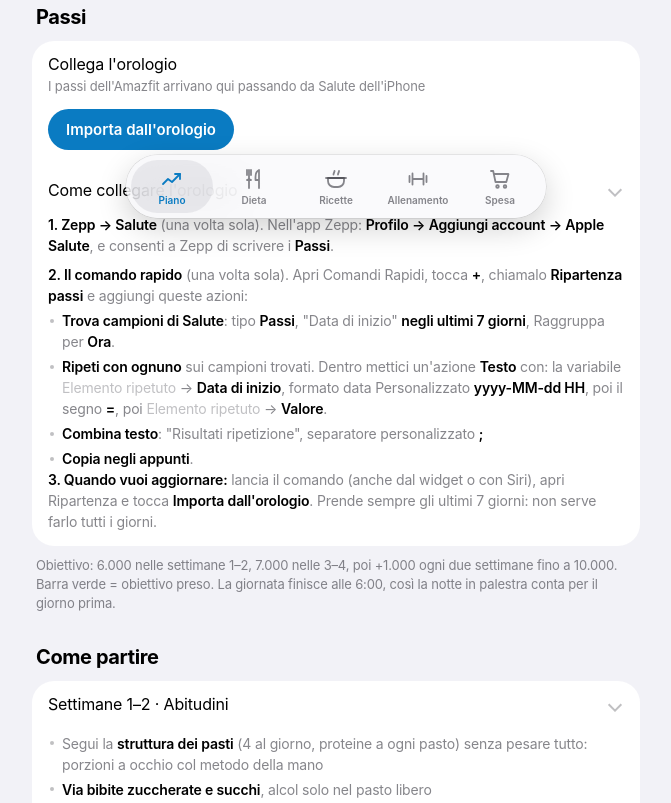
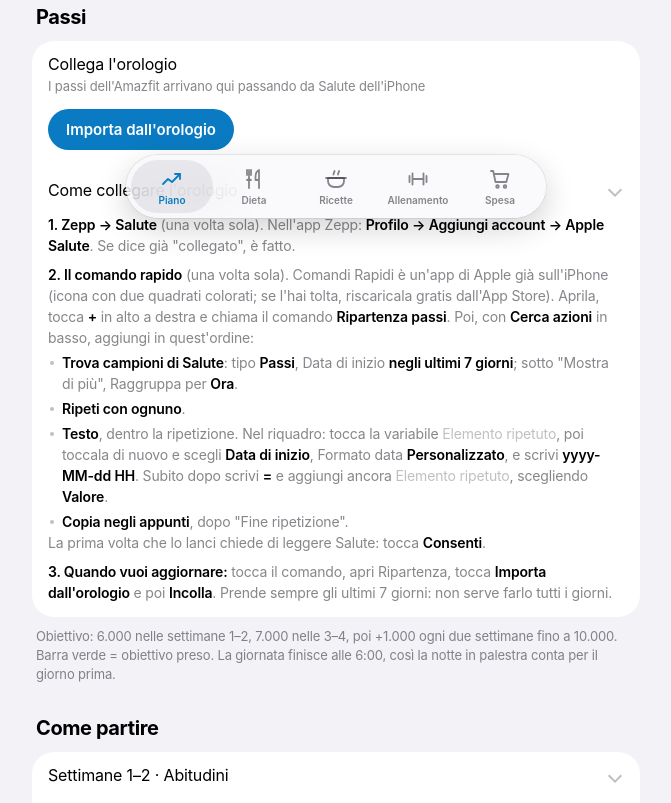
Before and after one commit to StefanoSurian/ripartenza, a plain HTML site: page index.html in a window 1280 px wide. Shown: the part 576-1379 px from the top of the page, without its empty margins (304-975 px from the left). Drawn offline with Linux system fonts and the light colour scheme.

Commit message:
Passi: istruzioni del comando rapido più semplici (senza Combina testo)
Co-Authored-By: Claude Opus 5.5 <noreply@anthropic.com>

```diff
--- a/index.html
+++ b/index.html
@@ -804,13 +804,14 @@ async function importSteps() {
   STEPS.merge(got); renderPassi();
 }
 
-const STEPS_HOWTO = `<p><b>1. Zepp → Salute</b> (una volta sola). Nell'app Zepp: <b>Profilo → Aggiungi account → Apple Salute</b>, e consenti a Zepp di scrivere i <b>Passi</b>.</p>
-<p><b>2. Il comando rapido</b> (una volta sola). Apri Comandi Rapidi, tocca <b>+</b>, chiamalo <b>Ripartenza passi</b> e aggiungi queste azioni:</p>
-<ul><li><b>Trova campioni di Salute</b>: tipo <b>Passi</b>, "Data di inizio" <b>negli ultimi 7 giorni</b>, Raggruppa per <b>Ora</b>.</li>
-<li><b>Ripeti con ognuno</b> sui campioni trovati. Dentro mettici un'azione <b>Testo</b> con: la variabile <i>Elemento ripetuto</i> → <b>Data di inizio</b>, formato data Personalizzato <b>yyyy-MM-dd HH</b>, poi il segno <b>=</b>, poi <i>Elemento ripetuto</i> → <b>Valore</b>.</li>
-<li><b>Combina testo</b>: "Risultati ripetizione", separatore personalizzato <b>;</b></li>
-<li><b>Copia negli appunti</b>.</li></ul>
-<p><b>3. Quando vuoi aggiornare:</b> lancia il comando (anche dal widget o con Siri), apri Ripartenza e tocca <b>Importa dall'orologio</b>. Prende sempre gli ultimi 7 giorni: non serve farlo tutti i giorni.</p>`;
+const STEPS_HOWTO = `<p><b>1. Zepp → Salute</b> (una volta sola). Nell'app Zepp: <b>Profilo → Aggiungi account → Apple Salute</b>. Se dice già "collegato", è fatto.</p>
+<p><b>2. Il comando rapido</b> (una volta sola). Comandi Rapidi è un'app di Apple già sull'iPhone (icona con due quadrati colorati; se l'hai tolta, riscaricala gratis dall'App Store). Aprila, tocca <b>+</b> in alto a destra e chiama il comando <b>Ripartenza passi</b>. Poi, con <b>Cerca azioni</b> in basso, aggiungi in quest'ordine:</p>
+<ul><li><b>Trova campioni di Salute</b>: tipo <b>Passi</b>, Data di inizio <b>negli ultimi 7 giorni</b>; sotto "Mostra di più", Raggruppa per <b>Ora</b>.</li>
+<li><b>Ripeti con ognuno</b>.</li>
+<li><b>Testo</b>, dentro la ripetizione. Nel riquadro: tocca la variabile <i>Elemento ripetuto</i>, poi toccala di nuovo e scegli <b>Data di inizio</b>, Formato data <b>Personalizzato</b>, e scrivi <b>yyyy-MM-dd HH</b>. Subito dopo scrivi <b>=</b> e aggiungi ancora <i>Elemento ripetuto</i>, scegliendo <b>Valore</b>.</li>
+<li><b>Copia negli appunti</b>, dopo "Fine ripetizione".</li></ul>
+<p>La prima volta che lo lanci chiede di leggere Salute: tocca <b>Consenti</b>.</p>
+<p><b>3. Quando vuoi aggiornare:</b> tocca il comando, apri Ripartenza, tocca <b>Importa dall'orologio</b> e poi <b>Incolla</b>. Prende sempre gli ultimi 7 giorni: non serve farlo tutti i giorni.</p>`;
 
 function renderPassi() {
   const el = $('#passi'); if (!el) return;
```
